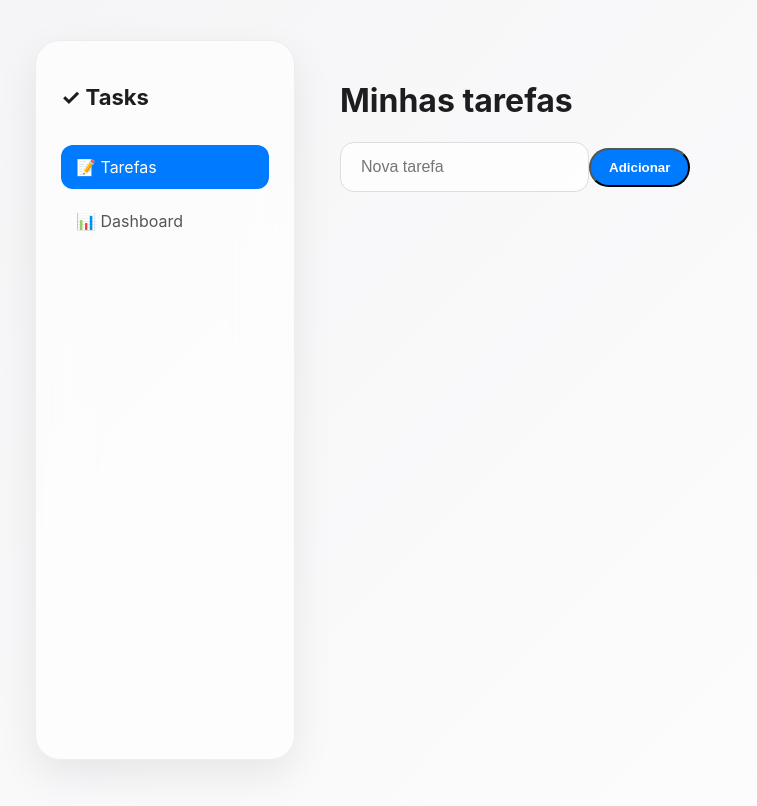
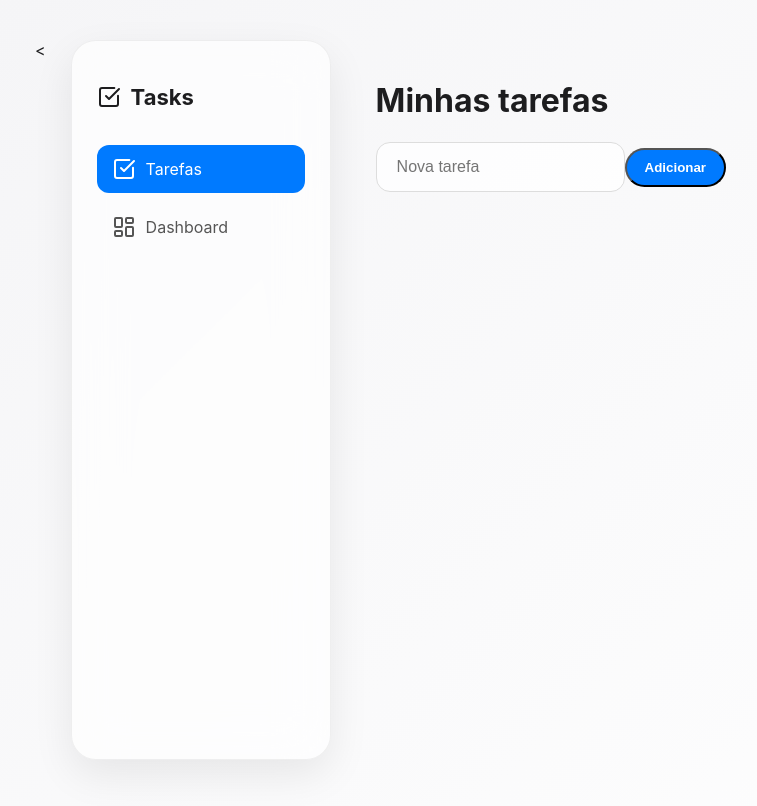
Before and after one commit to eoFrancaa/toDoList, a Vue app: page / in a window 1280 px wide. Shown: the top 806 px of the page, without its empty margins (5-762 px from the left). Built offline with nearby package versions, Linux system fonts and the light colour scheme; the HTML template or start-up script is replaced by a standard one.

Commit message:
add lucide icons

```diff
--- a/package.json
+++ b/package.json
@@ -16,6 +16,7 @@
     "format": "prettier --write --experimental-cli src/"
   },
   "dependencies": {
+    "lucide-vue-next": "^1.0.0",
     "pinia": "^3.0.4",
     "vue": "^3.5.38",
     "vue-router": "^5.1.0"
--- a/src/App.vue
+++ b/src/App.vue
@@ -1,5 +1,5 @@
 <script setup lang="ts">
-
+import { CheckSquare,LayoutDashboard,LogOut} from 'lucide-vue-next'
 import { useAuthStore } from './stores/authStore'
 
 
@@ -15,11 +15,15 @@ const auth = useAuthStore()
 <div class="layout">
 
 
-<aside class="sidebar">
+<<aside class="sidebar">
 
 
 <h2 class="logo">
-✓ Tasks
+
+<CheckSquare />
+
+Tasks
+
 </h2>
 
 
@@ -29,47 +33,45 @@ const auth = useAuthStore()
 
 <router-link to="/">
 
-📝 Tarefas
+
+<CheckSquare />
+
+<span>
+Tarefas
+</span>
+
 
 </router-link>
 
 
 
+
 <router-link to="/dashboard">
 
-📊 Dashboard
+
+<LayoutDashboard />
+
+
+<span>Dashboard</span>
+
 
 </router-link>
-
 
 
 </nav>
 
 
 
-<div class="profile" v-if="auth.logado">
+
+<div class="profile"v-if="auth.logado">
 
 
-<div>
+<p>Olá,<strong>{{ auth.usuario }}</strong></p>
 
-Olá,
-
-<strong>
-{{ auth.usuario }}
-</strong>
-
-</div>
-
-
-<button @click="auth.logout">
-
-Sair
-
-</button>
+<button @click="auth.logout"><LogOut />Sair</button>
 
 
 </div>
-
 
 
 </aside>
@@ -95,6 +97,12 @@ Sair
 
 
 <style scoped>
+
+.logo,nav a,button{
+display:flex;
+align-items:center;
+gap:10px;
+}
 
 
 .layout{
```
Also changed, not shown: src/views/loginView.vue (+2 -23 lines), 1 other file (tests, documents, lock files or other folders).
